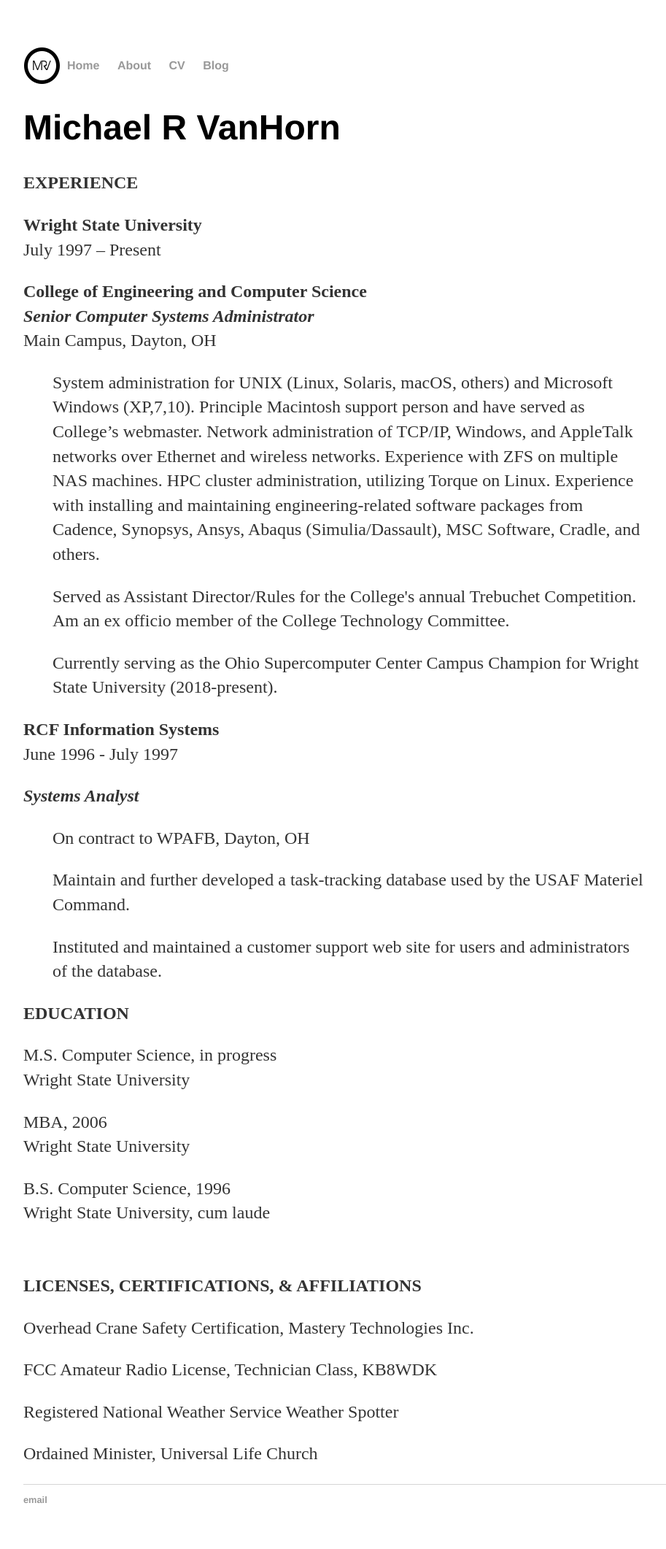
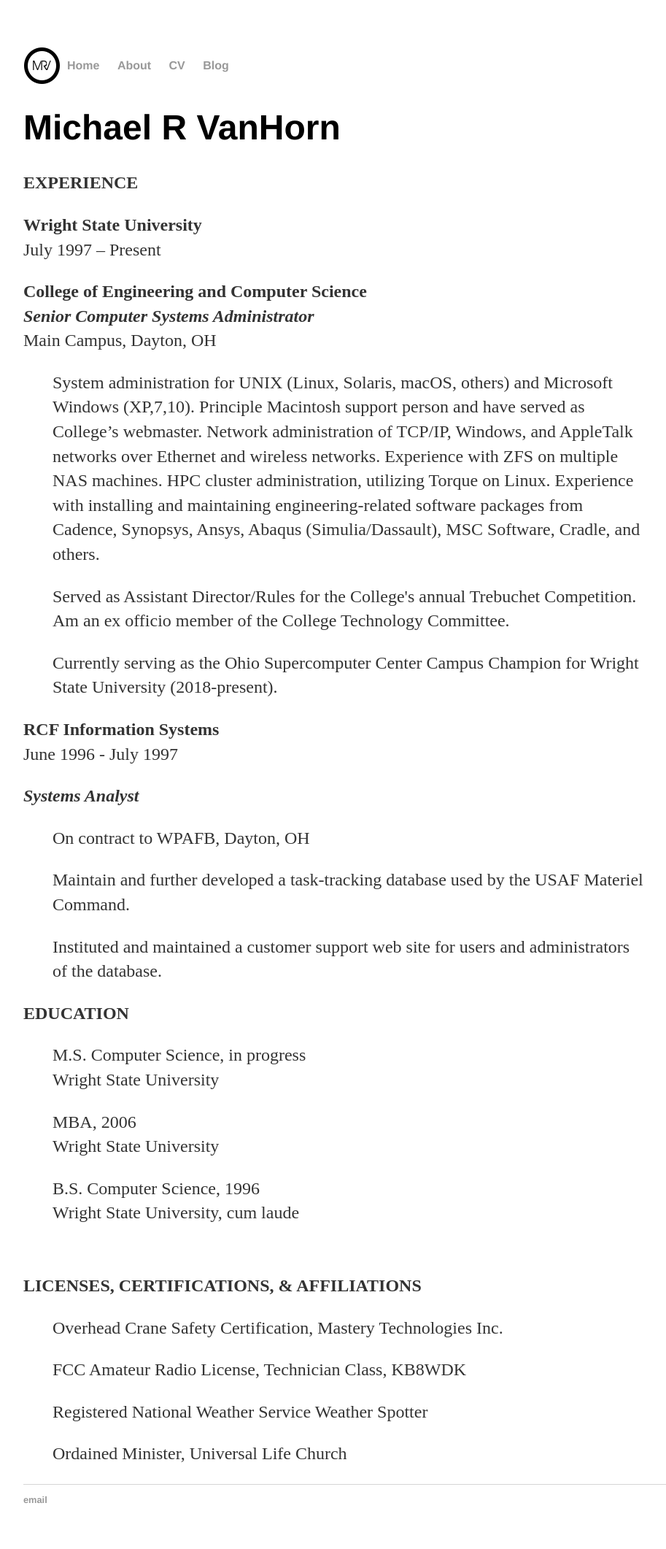
Before and after one commit to mrvanhorn/mrvanhorn.github.io, a Jekyll site: the page built from cv/index.html, in a window 1280 px wide. Shown: the whole page at 73% size, without its empty margins (160-1073 px from the left). Built offline with Jekyll 4.4.1, drawn with Linux system fonts in a browser that asks for light colours.

Commit message:
Update index.html

```diff
--- a/cv/index.html
+++ b/cv/index.html
@@ -59,6 +59,7 @@
 <p>
     <strong>EDUCATION</strong>
 </p>
+<blockquote>
 <p>
     <strong></strong>
 </p>
@@ -74,15 +75,14 @@
     B.S. Computer Science, 1996<br>
     Wright State University, cum laude
 </p>
+</blockquote>
 <strong>
     <br clear="all"/>
 </strong>
 <p>
     <strong>LICENSES, CERTIFICATIONS, &amp; AFFILIATIONS</strong>
 </p>
-<p>
-    <strong></strong>
-</p>
+<blockquote>
 <p>
     Overhead Crane Safety Certification, Mastery Technologies Inc.
 </p>
@@ -95,3 +95,4 @@
 <p>
     Ordained Minister, Universal Life Church
 </p>
+</blockquote>
```
